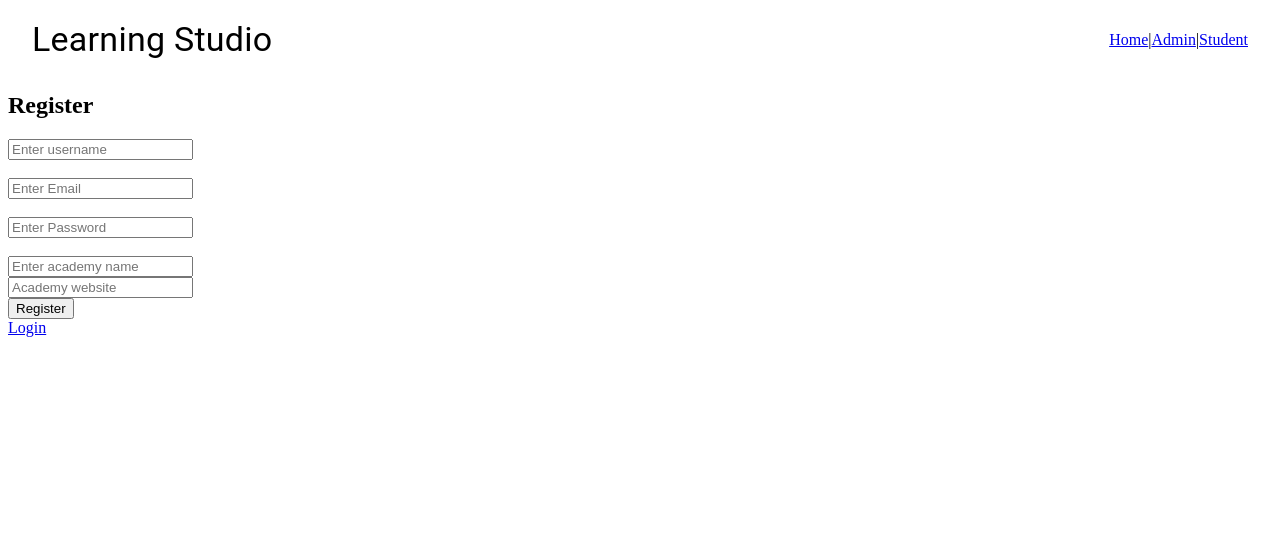
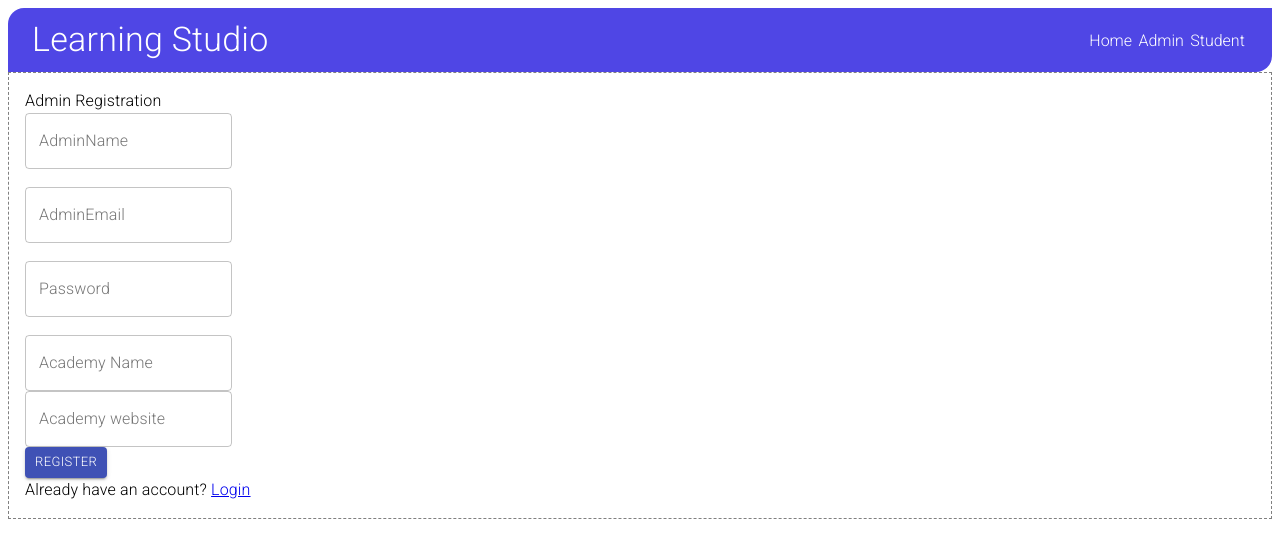
Before and after one commit to rabiya-basri/learning-studio, a React (Create React App) app: page /admin/register in a window 1280 px wide. Shown: the top 558 px of the page. Built offline with nearby package versions, Linux system fonts and the light colour scheme.

Commit message:
added baseic styling for registration

```diff
--- a/src/components/Admin/RegisterForm.js
+++ b/src/components/Admin/RegisterForm.js
@@ -4,6 +4,7 @@ import validator from 'validator'
 import { startAdminRegister } from "../../actions/adminActions";
 import { useDispatch } from "react-redux";
 import LoginForm from './LoginForm'
+import { Box, Button, Container, TextField, Typography } from "@material-ui/core";
 const RegisterForm = (props) => {
     const dispatch = useDispatch()
 
@@ -80,28 +81,36 @@ const RegisterForm = (props) => {
     }
 
     return (
-        <div>
-            <h2>Register</h2>
+        <Box sx={{ p: 2, border: '1px dashed grey' }}>
+            <Typography>Admin Registration</Typography>
 
-            <form onSubmit={handelSubmit}>
-                <input type='text' value={username} name='username' onChange={handelInputs} placeholder='Enter username' /><br />
+            <form  onSubmit={handelSubmit} style={{justifyContent:'center'}}>
+                <TextField variant="outlined" id="outlined-basic"
+                    type='text' value={username} name='username'
+                    onChange={handelInputs} label='AdminName' /><br />
                 {formErrors.username && <span style={{ color: 'red' }}>{formErrors.username}</span>}<br />
 
-                <input type='text' value={email} name='email' onChange={handelInputs} placeholder='Enter Email' /><br />
+                <TextField variant="outlined" type='text'
+                    value={email} name='email' onChange={handelInputs} label='AdminEmail' /><br />
                 {formErrors.email && <span style={{ color: 'red' }}>{formErrors.email}</span>}<br />
 
-                <input type='password' value={password} name='password' onChange={handelInputs} placeholder='Enter Password' /><br />
+                <TextField variant="outlined" type='password'
+                value={password} name='password' onChange={handelInputs} label='Password' /><br />
                 {formErrors.password && <span style={{ color: 'red' }}>{formErrors.password}</span>}<br />
 
-                <input type='text' value={academyname} name='academyname' onChange={handelInputs} placeholder='Enter academy name' /><br />
+                <TextField variant="outlined" type='text'
+                value={academyname} name='academyname' onChange={handelInputs}
+                label='Academy Name' /><br />
 
-                <input type='text' value={ website} name='website' onChange={ handelInputs} placeholder='Academy website' /><br/>
-                <input type='submit' value='Register'/>
+                <TextField variant="outlined" type='text'
+                    value={website} name='website' onChange={handelInputs}
+                    label='Academy website' /><br />
+                <Button variant='contained' size='small' color='primary' type='submit'>Register</Button>
             </form>
 
-            <Link to='/admin/login'>Login</Link>
+            <Typography>Already have an account? <Link to='/admin/login'>Login</Link></Typography>
             <Route path='/admin/login' component={LoginForm} exact={ true}/>
-        </div>
+        </Box>
     )
 }
 
--- a/src/components/NavBar.js
+++ b/src/components/NavBar.js
@@ -2,20 +2,22 @@ import { Toolbar,Typography } from "@material-ui/core";
 import React from "react";
 import { Link,withRouter } from 'react-router-dom'
 import Routing from "./Routing";
+import '../css/navStyle.css'
+
 const NavBar = (props) => {
     const {isLoggedIn,handelAuth}=props
 
     return (
         <>
-            <Toolbar>
+            <Toolbar className='nav-bar'>
             <Typography variant='h4' style={{flexGrow:1}} >Learning Studio</Typography>
-            <Link to='/'>Home</Link> |
+            <Link to='/' className='navBarLink'>Home</Link>
             {isLoggedIn ? (
                 <>
-                    <Link to='/admin/account'>Account</Link> |
-                    <Link to='/students'>Students</Link> |
-                    <Link>courses</Link> |
-                    <Link onClick={(e) => {
+                    <Link to='/admin/account' className='navBarLink'>Account</Link>
+                    <Link to='/students' className='navBarLink'>Students</Link>
+                    <Link className='navBarLink'>courses</Link>
+                    <Link className='navBarLink' onClick={(e) => {
                      e.preventDefault()
                      localStorage.removeItem('token')
                      alert('successfully log out')
@@ -25,13 +27,13 @@ const NavBar = (props) => {
                 </>
             ) : (
                 <>
-                    <Link to='/admin/register'>Admin</Link> |
-                    <Link to='/studentlogin'>Student</Link>
+                    <Link to='/admin/register' className='navBarLink'>Admin</Link>
+                    <Link to='/studentlogin' className='navBarLink'>Student</Link>
                 </>
             )}
             </Toolbar>
         <>
-             <Routing handelAuth={ handelAuth}/>
+        <Routing handelAuth={ handelAuth}/>
         </>
     </>
     )
--- /dev/null
+++ b/src/css/navStyle.css
@@ -0,0 +1,13 @@
+@import url('https://fonts.googleapis.com/css2?family=Roboto:wght@100;300&display=swap');
+.nav-bar{
+    background-color: #4F46E5;
+    color: white;
+    border-radius: 1rem 0rem 1rem;
+    font-family: 'Roboto', sans-serif;
+}
+.navBarLink{
+    color: white;
+    text-decoration: none;
+    margin: 0.2rem;
+    font-size: 16px;
+}
```
